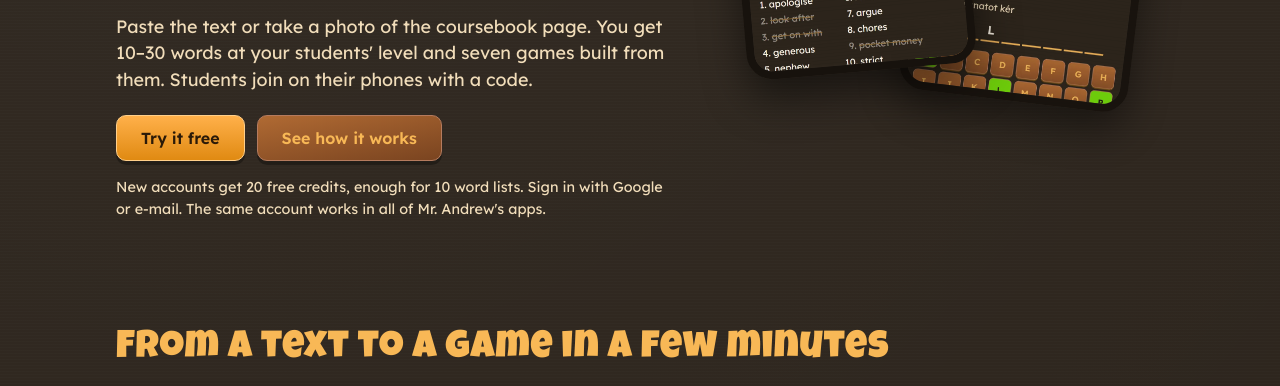
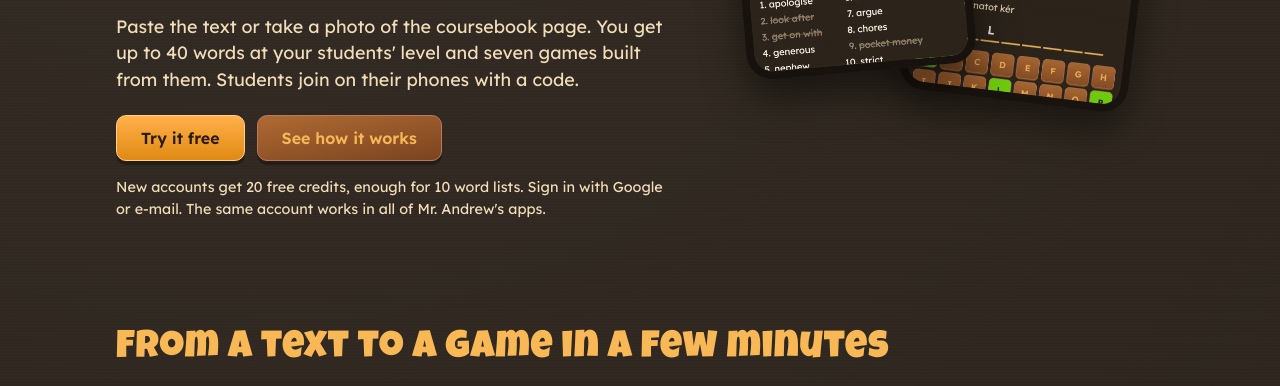
Before and after one commit to mistagee83/wordnerd, a website: page public/index.html in a window 1280 px wide. Shown: the part 408-794 px from the top of the page. Drawn offline with Linux system fonts and the light colour scheme.

Commit message:
Landing: 'up to 40 words' (Auto takes every useful word, at most 40)
Co-Authored-By: Claude Opus 5.5 <noreply@anthropic.com>

```diff
--- a/public/index.html
+++ b/public/index.html
@@ -49,7 +49,7 @@
       <div class="hero-text">
         <img class="logo" src="/img/brand/WordNerd_logo.png" alt="WordNerd" width="2000" height="400">
         <h1>Turn any reading text into vocabulary games.</h1>
-        <p class="lead">Paste the text or take a photo of the coursebook page. You get 10–30 words at your students' level and seven games built from them. Students join on their phones with a code.</p>
+        <p class="lead">Paste the text or take a photo of the coursebook page. You get up to 40 words at your students' level and seven games built from them. Students join on their phones with a code.</p>
         <div class="ctas">
           <a class="btn btn-primary" href="/teacher">Try it free</a>
           <a class="btn" href="#how">See how it works</a>
```
